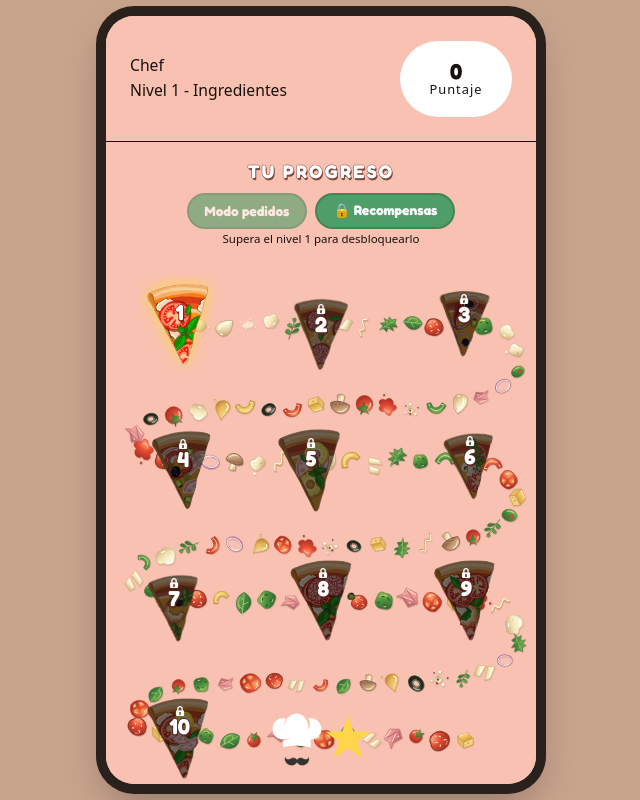
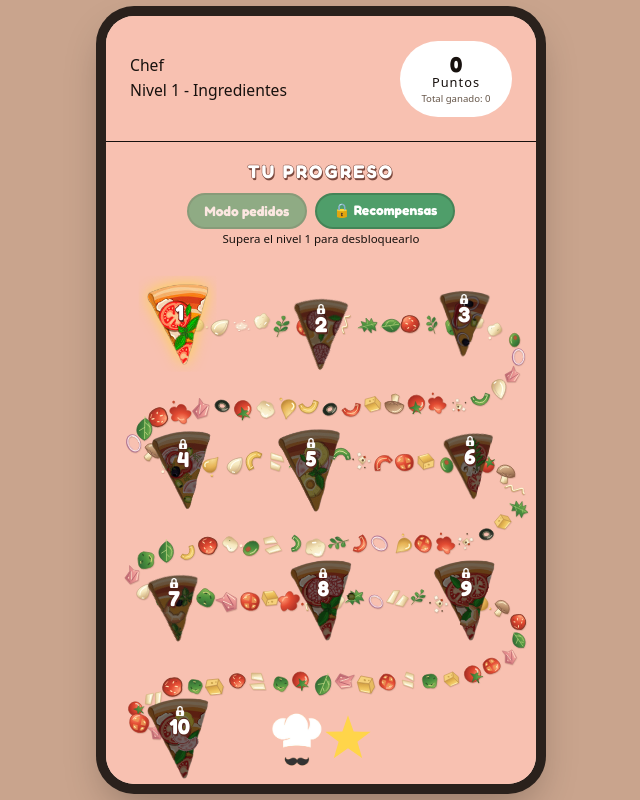
Before and after one commit to angmile7-cloud/pizza-lab, a React (Vite) app: page /jugar in a window 1280 px wide. Shown: the whole page, without its empty margins (319-959 px from the left). Built offline with nearby package versions, Linux system fonts and the light colour scheme.

Commit message:
Puntaje y mejora camino ingredientes

```diff
--- a/src/components/LevelHeader.jsx
+++ b/src/components/LevelHeader.jsx
@@ -2,7 +2,7 @@ import ChefLogo from './ChefLogo'
 
 export function ScoreBadge({ totalScore, maximum, bounceKey }) {
   return (
-    <div className="level-score-badge" aria-live="polite" aria-label={`Puntos: ${totalScore} de ${maximum}`}>
+    <div className="level-score-badge" aria-live="polite" aria-label={`Total ganado: ${totalScore} de ${maximum}`}>
       <svg className="level-score-badge__coin" viewBox="0 0 48 48" aria-hidden="true">
         <path d="M35.5 8.5 38 3l2.5 5.5L46 11l-5.5 2.5L38 19l-2.5-5.5L30 11zM10 31l2-4.5 2 4.5 4.5 2-4.5 2-2 4.5-2-4.5-4.5-2z" fill="currentColor" />
         <circle cx="23" cy="22" r="14" fill="none" stroke="currentColor" strokeWidth="3" />
@@ -13,7 +13,7 @@ export function ScoreBadge({ totalScore, maximum, bounceKey }) {
         <strong key={bounceKey} className={bounceKey ? 'om-badge-bounce' : undefined}>
           {totalScore}/{maximum}
         </strong>
-        <span>Puntos</span>
+        <span>Total ganado</span>
       </span>
     </div>
   )
--- a/src/components/ProgressFoodTrail.jsx
+++ b/src/components/ProgressFoodTrail.jsx
@@ -39,7 +39,8 @@ export default function ProgressFoodTrail({ path, height }) {
     const count = Math.min(120, Math.ceil(length / 18))
     const spacing = length / (count - 1)
     const sequence = ingredientSequence(INGREDIENTS, count)
-    const finish = ingredientSequence(FINISH, count)
+    const finishStart = count - Math.ceil(count * 0.2)
+    const finish = ingredientSequence(FINISH, count - finishStart)
     setPieces(Array.from({ length: count }, (_, index) => {
       const distance = Math.max(0, Math.min(length,
         index * spacing + (index === 0 || index === count - 1 ? 0 : (randomAt(index, 1) - 0.5) * 2),
@@ -48,14 +49,14 @@ export default function ProgressFoodTrail({ path, height }) {
       const before = guide.getPointAtLength(Math.max(0, distance - 1))
       const after = guide.getPointAtLength(Math.min(length, distance + 1))
       const angle = Math.atan2(after.y - before.y, after.x - before.x)
-      const offset = (randomAt(index, 2) - 0.5) * 6
+      const offset = index === count - 1 ? 0 : (randomAt(index, 2) - 0.5) * 6
       return {
         x: point.x - Math.sin(angle) * offset,
         y: point.y + Math.cos(angle) * offset,
         angle,
         turn: (randomAt(index, 3) - 0.5) * 110,
         size: 21 * (0.85 + randomAt(index, 4) * 0.3),
-        ingredient: index < START.length ? START[index] : index > count * 0.8 ? finish[index] : sequence[index - START.length],
+        ingredient: index < START.length ? START[index] : index >= finishStart ? finish[index - finishStart] : sequence[index - START.length],
       }
     }))
   }, [path])
--- a/src/components/RewardUI.jsx
+++ b/src/components/RewardUI.jsx
@@ -30,7 +30,7 @@ export function RewardHeader({ availablePoints, totalScore }) {
         <h1>{rewardText('scoreTitle')}</h1>
         <p>{rewardText('totalScore', { total: totalScore })}</p>
       </div>
-      <div className="rewards-badge" aria-label={`${rewardText('availablePoints')}: ${availablePoints}`}>
+      <div className="rewards-badge" aria-live="polite" aria-atomic="true" aria-label={`${rewardText('availablePoints')}: ${availablePoints}. ${rewardText('totalScore', { total: totalScore })}`}>
         <span aria-hidden="true" className="rewards-coin">Ⓟ</span>
         <div><AnimatedPoints value={availablePoints} /><span>{rewardText('availablePoints')}</span></div>
       </div>
--- a/src/components/StatusBar.jsx
+++ b/src/components/StatusBar.jsx
@@ -16,7 +16,7 @@ export default function StatusBar() {
     <p className="status-bar">
       <Link to="/jugar">Dodo&apos;s Pizza Lab</Link>
       {' · '}
-      Puntos: {totalScore} / {getMaxScore()}
+      Total ganado: {totalScore} / {getMaxScore()}
       {' · '}
       Nivel {Math.min(currentLevel, LEVELS.length)}/{LEVELS.length}
     </p>
--- a/src/data/rewards.json
+++ b/src/data/rewards.json
@@ -3,8 +3,8 @@
   "labels": {
     "brand": "DODO'S PIZZA LAB",
     "scoreTitle": "TU PUNTAJE",
-    "totalScore": "Puntaje total: {total}",
-    "availablePoints": "Puntos canjeables",
+    "totalScore": "Total ganado: {total}",
+    "availablePoints": "Puntos",
     "points": "{cost} Puntos",
     "optionCost": "{cost} puntos",
     "rewardsTitle": "Canjea Recompensas",
--- a/src/index.css
+++ b/src/index.css
@@ -281,8 +281,9 @@ label {
 }
 
 .level-score-badge__copy span {
-  font-size: 0.75rem;
-  letter-spacing: 0.1em;
+  font-size: 0.6rem;
+  letter-spacing: 0;
+  white-space: nowrap;
 }
 
 .level-scene__content {
@@ -1508,6 +1509,13 @@ label {
 .progress-map__score span {
   font-size: 0.8rem;
   letter-spacing: 0.08em;
+}
+
+.progress-map__score small {
+  margin-top: 0.3rem;
+  color: #655548;
+  font-size: 0.6rem;
+  white-space: nowrap;
 }
 
 .progress-map__title {
--- a/src/pages/GameHubScreen.jsx
+++ b/src/pages/GameHubScreen.jsx
@@ -60,14 +60,14 @@ function getLevelImage(levelId) {
 }
 
 function makeProgressPath(rowCount, offset) {
-  const rowPaths = []
-  for (let row = 0; row < rowCount; row += 1) {
+  const rowPaths = [`M 60 ${69 + offset}`]
+  // The final row starts at level 10; its arrival curve is the trail's endpoint.
+  for (let row = 0; row < rowCount - 1; row += 1) {
     const y = row * ROW_HEIGHT + 69 + offset
-    rowPaths.push(`M 60 ${y} C 84 ${y - 8}, 94 ${y + 8}, 120 ${y}`)
+    rowPaths.push(`C 84 ${y - 8}, 94 ${y + 8}, 120 ${y}`)
     rowPaths.push(`C 146 ${y - 8}, 154 ${y + 8}, 180 ${y}`)
     rowPaths.push(`C 206 ${y - 8}, 214 ${y + 8}, 240 ${y}`)
     rowPaths.push(`C 266 ${y - 8}, 276 ${y + 8}, 300 ${y}`)
-    if (row < rowCount - 1) {
     const nextY = (row + 1) * ROW_HEIGHT + 69 + offset
     rowPaths.push(
       `C 348 ${y}, 356 ${y + 42}, 330 ${y + 63}` +
@@ -75,7 +75,6 @@ function makeProgressPath(rowCount, offset) {
         ` C 116 ${y + 84}, 60 ${y + 80}, 34 ${y + 100}` +
         ` C 14 ${y + 116}, 20 ${nextY - 10}, 60 ${nextY}`,
     )
-    }
   }
   return rowPaths.join(' ')
 }
@@ -101,6 +100,7 @@ export default function GameHubScreen() {
   const navigate = useNavigate()
   const {
     totalScore,
+    availablePoints,
     currentLevel,
     unlockedLevel,
     createdPizza,
@@ -148,9 +148,10 @@ export default function GameHubScreen() {
           <span>{userName || 'Chef'}</span>
           <span>Nivel {currentLevelId} - {displayLevel?.title}</span>
         </div>
-        <div className="progress-map__score" aria-label={`Puntaje: ${totalScore}`}>
-          <strong>{totalScore}</strong>
-          <span>Puntaje</span>
+        <div className="progress-map__score" aria-live="polite" aria-atomic="true" aria-label={`Puntos: ${availablePoints}. Total ganado: ${totalScore}`}>
+          <strong>{availablePoints}</strong>
+          <span>Puntos</span>
+          <small>Total ganado: {totalScore}</small>
         </div>
       </header>
 
--- a/src/pages/LevelResultScreen.jsx
+++ b/src/pages/LevelResultScreen.jsx
@@ -274,7 +274,7 @@ function ResultLayout({
             </p>
             <div className="level-result__scores">
               <p>{pointsLabel}: <strong>{pointsDisplay}</strong></p>
-              <p>Puntaje acumulado: <strong>{totalDisplay}</strong></p>
+              <p>Total ganado: <strong>{totalDisplay}</strong></p>
             </div>
             {summary}
             <ul className="level-result__answers">
--- a/src/pages/OrdersModeScreen.jsx
+++ b/src/pages/OrdersModeScreen.jsx
@@ -788,7 +788,7 @@ export default function OrdersModeScreen() {
                 <li>Pedidos atendidos: {ordersServed}</li>
                 <li>Pedidos fallidos: {ordersFailed}</li>
                 <li>Puntaje del turno: {summaryScoreDisplay}</li>
-                <li>Puntaje acumulado: {totalScore}</li>
+                <li>Total ganado: {totalScore}</li>
               </ul>
               {confetti.length > 0 ? (
                 <div className="orders-mode__confetti-layer" aria-hidden="true">
--- a/src/pages/PizzaBuilderScreen.jsx
+++ b/src/pages/PizzaBuilderScreen.jsx
@@ -51,7 +51,7 @@ export default function PizzaBuilderScreen() {
           </p>
           <h1>¡Pizza lista!</h1>
           <p>Nivel 8 · {level.title}</p>
-          <p>Puntaje acumulado: {totalScore}</p>
+          <p>Total ganado: {totalScore}</p>
           <ul>
             {slots.map((slot) => (
               <li key={slot.id}>
```
Also changed, not shown: 1 other file (tests, documents, lock files or other folders). Lines whose indentation alone changed are shown as unchanged.
